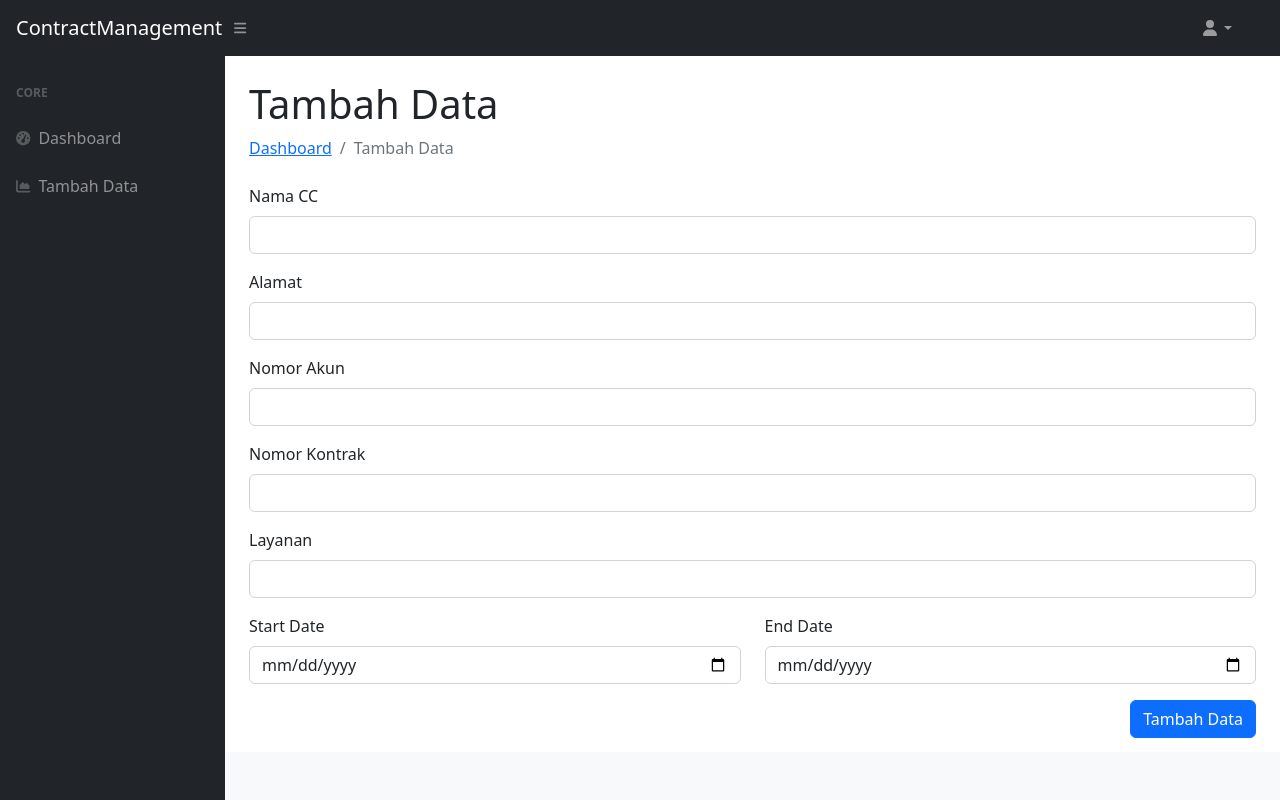
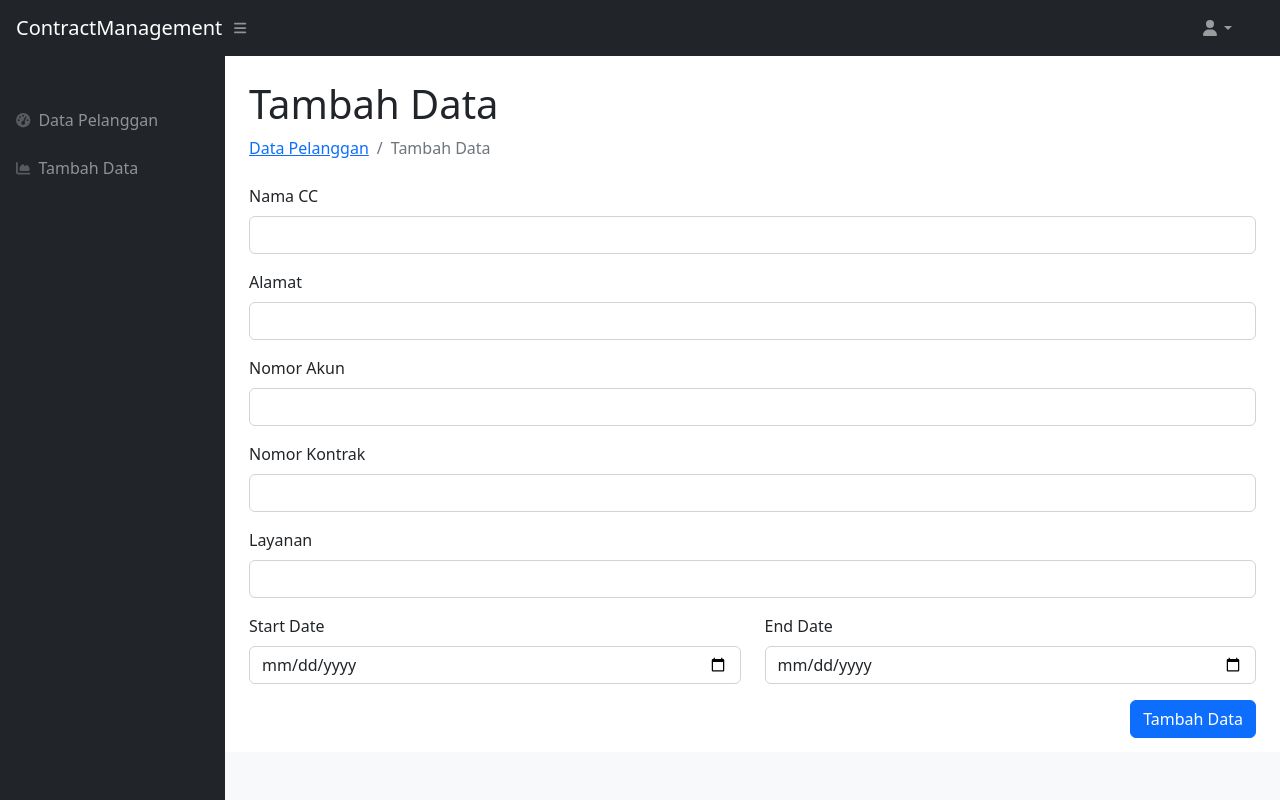
Before and after one commit to HammamRahman/Magang, a PHP site: page /tambahdata.php in a window 1280 px wide. Run offline with PHP 8.4, Linux system fonts and the light colour scheme; the visitor is signed in with stand-in values (Sample User, id 1); some libraries are stand-ins or nearby versions.

Commit message:
Update TambahData.php

```diff
--- a/TambahData.php
+++ b/TambahData.php
@@ -44,7 +44,7 @@ mysqli_close($conn);
 </head>
 <body class="sb-nav-fixed">
     <nav class="sb-topnav navbar navbar-expand navbar-dark bg-dark">
-        <a class="navbar-brand ps-3" href="dashboard.php">ContractManagement</a>
+        <a class="navbar-brand ps-3" href="data.php">ContractManagement</a>
         <button class="btn btn-link btn-sm order-1 order-lg-0 me-4 me-lg-0" id="sidebarToggle" href="#!"><i class="fas fa-bars"></i></button>
         <form class="d-none d-md-inline-block form-inline ms-auto me-0 me-md-3 my-2 my-md-0">
             <ul class="navbar-nav ms-auto ms-md-0 me-3 me-lg-4">
@@ -62,10 +62,10 @@ mysqli_close($conn);
             <nav class="sb-sidenav accordion sb-sidenav-dark" id="sidenavAccordion">
                 <div class="sb-sidenav-menu">
                     <div class="nav">
-                        <div class="sb-sidenav-menu-heading">Core</div>
-                        <a class="nav-link" href="dashboard.php">
+                        <div class="sb-sidenav-menu-heading"> </div>
+                        <a class="nav-link" href="data.php">
                             <div class="sb-nav-link-icon"><i class="fas fa-tachometer-alt"></i></div>
-                            Dashboard
+                            Data Pelanggan
                         </a>
                         <a class="nav-link" href="tambahdata.php">
                             <div class="sb-nav-link-icon"><i class="fas fa-chart-area"></i></div>
@@ -80,7 +80,7 @@ mysqli_close($conn);
                 <div class="container-fluid px-4">
                     <h1 class="mt-4">Tambah Data</h1>
                     <ol class="breadcrumb mb-4">
-                        <li class="breadcrumb-item"><a href="dashboard.php">Dashboard</a></li>
+                        <li class="breadcrumb-item"><a href="data.php">Data Pelanggan</a></li>
                         <li class="breadcrumb-item active">Tambah Data</li>
                     </ol>
 
```
Lines whose indentation alone changed are shown as unchanged.
